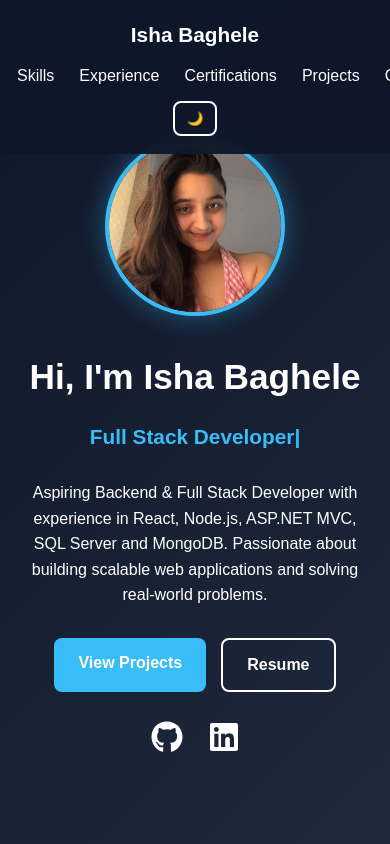
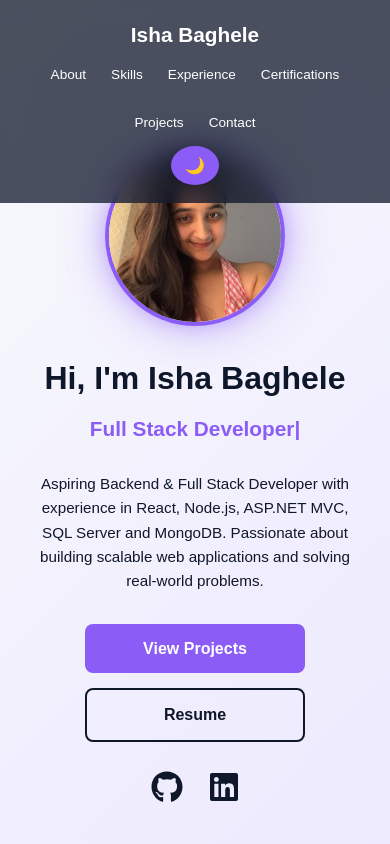
Before and after one commit to isha-1125/Isha-Portfolio, a React (Vite) app: page / in a window 390 px wide. Shown: the top 844 px of the page. Built offline with nearby package versions, Linux system fonts and the light colour scheme.

Commit message:
Portfolio UI improvements

```diff
--- a/src/App.css
+++ b/src/App.css
@@ -19,8 +19,12 @@ body {
 
 .hero {
   min-height: 100vh;
-  background: linear-gradient(135deg, #0f172a, #1e293b);
-  color: white;
+  background: linear-gradient(
+  135deg,
+  #f8fafc,
+  #ede9fe
+);
+  color: #0f172a;
   display: flex;
   justify-content: center;
   align-items: center;
@@ -31,6 +35,7 @@ body {
 
 .hero-content {
   max-width: 750px;
+  animation: fadeInUp 1s ease;
 }
 
 .hero h1 {
@@ -39,7 +44,7 @@ body {
 }
 
 .hero h2 {
-  color: #38bdf8;
+  color: #8b5cf6;
   margin-bottom: 20px;
 }
 
@@ -58,7 +63,7 @@ body {
 
 .btn {
   text-decoration: none;
-  background: #38bdf8;
+  background:#8b5cf6;
   color: white;
   padding: 12px 24px;
   border-radius: 8px;
@@ -67,12 +72,17 @@ body {
 }
 
 .btn:hover {
-  transform: translateY(-3px);
-  box-shadow: 0 6px 20px rgba(56, 189, 248, 0.3);
+ transform: translateY(-3px);
+ box-shadow: 0 6px 20px rgba(139, 92, 246, 0.3);
 }
 
 .secondary-btn {
   background: transparent;
+  color: #0f172a;
+  border: 2px solid #0f172a;
+}
+
+.dark-mode .secondary-btn {
   color: white;
   border: 2px solid white;
 }
@@ -107,8 +117,8 @@ body {
 }
 
 .skills span:hover {
-  transform: translateY(-4px);
-  box-shadow: 0 6px 16px rgba(0,0,0,0.12);
+  transform: translateY(-4px) scale(1.05);
+  box-shadow: 0 8px 20px rgba(139, 92, 246, 0.15);
 }
 
 /* PROJECTS */
@@ -120,11 +130,12 @@ body {
   border-radius: 12px;
   box-shadow: 0 5px 20px rgba(0,0,0,0.08);
   transition: 0.3s;
+  border: 1px solid rgba(139, 92, 246, 0.15);
 }
 
 .project-card:hover {
-  transform: translateY(-8px);
-  box-shadow: 0 10px 30px rgba(0,0,0,0.12);
+  transform: translateY(-10px);
+  box-shadow: 0 15px 35px rgba(139, 92, 246, 0.15);
 }
 
 .project-card h3 {
@@ -134,7 +145,7 @@ body {
 
 .project-card h4 {
   margin-top: 15px;
-  color: #38bdf8;
+  color: #8b5cf6;
 }
 
 /* CONTACT */
@@ -149,7 +160,7 @@ body {
 
 .contact a {
   text-decoration: none;
-  color: #38bdf8;
+  color: #8b5cf6;
   font-weight: 600;
 }
 
@@ -160,46 +171,95 @@ body {
 /* MOBILE */
 
 @media (max-width: 768px) {
-  .hero h1 {
-    font-size: 2.2rem;
+
+  .navbar {
+    flex-direction: column;
+    gap: 12px;
+    padding: 15px 5%;
   }
 
-  .hero h2 {
+  .logo {
+  font-size: 1.1rem;
+}
+
+.nav-links a {
+  font-size: 0.85rem;
+}
+
+  .nav-links {
+    flex-wrap: wrap;
+    justify-content: center;
+    gap: 12px;
+    font-size: 0.9rem;
+  }
+
+  .hero {
+    padding-top: 140px;
+  }
+
+  .hero h1 {
+    font-size: 2rem;
+    line-height: 1.2;
+  }
+
+  .typing-text {
     font-size: 1.3rem;
   }
 
-  .section {
-    padding: 60px 6%;
+  .hero p {
+    font-size: 0.95rem;
+    padding: 0 10px;
   }
 
-  .navbar {
-  flex-direction: column;
-  gap: 12px;
+  .profile-img {
+    width: 130px;
+    height: 130px;
+  }
+
+  .hero-buttons {
+    flex-direction: column;
+    align-items: center;
+  }
+
+  .btn {
+    width: 220px;
+    text-align: center;
+  }
+
+  .section {
+    padding: 60px 5%;
+  }
+
+  .project-buttons {
+    flex-direction: column;
+  }
+
+  .project-btn {
+    text-align: center;
+  }
+
+  .contact-form {
+    width: 100%;
+  }
 }
-
-.nav-links {
-  gap: 15px;
-}
-.profile-img {
-  width: 140px;
-  height: 140px;
-}
-
-}
-
 /* NAVBAR */
 
 .navbar {
   position: fixed;
   top: 0;
   width: 100%;
-  background: rgba(15, 23, 42, 0.95);
-  backdrop-filter: blur(8px);
+  background: rgba(15, 23, 42, 0.75);
+  backdrop-filter: blur(12px);
   display: flex;
   justify-content: space-between;
   align-items: center;
   padding: 18px 8%;
   z-index: 1000;
+}
+
+.nav-right {
+  display: flex;
+  align-items: center;
 }
 
 .logo {
@@ -222,7 +282,7 @@ body {
 }
 
 .nav-links a:hover {
-  color: #38bdf8;
+  color: #8b5cf6;
   transform: translateY(-2px);
 }
 
@@ -231,9 +291,12 @@ body {
   height: 180px;
   border-radius: 50%;
   object-fit: cover;
-  border: 4px solid #38bdf8;
+  border: 4px solid #8b5cf6;
   margin-bottom: 25px;
-  box-shadow: 0 0 25px rgba(56, 189, 248, 0.4);
+  box-shadow:
+0 0 20px rgba(139,92,246,.35),
+0 0 40px rgba(139,92,246,.25),
+0 0 60px rgba(139,92,246,.15);
    transition: all 0.4s ease;
 }
 
@@ -251,7 +314,7 @@ body {
 
 .project-btn {
   text-decoration: none;
-  background: #38bdf8;
+  background: #8b5cf6;
   color: white;
   padding: 10px 18px;
   border-radius: 8px;
@@ -261,7 +324,7 @@ body {
 
 .project-btn:hover {
   transform: translateY(-3px);
-  box-shadow: 0 4px 12px rgba(56, 189, 248, 0.3);
+ box-shadow: 0 4px 12px rgba(139, 92, 246, 0.3);
 }
 
 .footer {
@@ -308,30 +371,34 @@ body {
 }
 
 .social-icons a {
-  color: white;
+  color: #0f172a;
   font-size: 2rem;
   transition: 0.3s;
 }
 
 .social-icons a:hover {
-  color: #38bdf8;
+  color: #8b5cf6;
   transform: translateY(-4px) scale(1.1);
 }
 
+.dark-mode .social-icons a {
+  color: white;
+}
 /* THEME TOGGLE */
 
 .theme-btn {
-  background: transparent;
-  border: 2px solid white;
+  background: #8b5cf6;
+  border: none;
   color: white;
-  padding: 8px 12px;
-  border-radius: 8px;
+  padding: 10px 14px;
+  border-radius: 50%;
   cursor: pointer;
-  transition: 0.3s;
+  font-size: 1rem;
+  transition: all 0.3s ease;
 }
 
 .theme-btn:hover {
-  transform: scale(1.05);
+  transform: rotate(20deg) scale(1.1);
 }
 
 .dark-mode {
@@ -353,15 +420,48 @@ body {
 .dark-mode .section h2,
 .dark-mode .skills-category h3,
 .dark-mode .project-card h3 {
-  color: #38bdf8;
+  color: #8b5cf6;
 }
 
 .dark-mode .footer {
   background: #020617;
 }
+.dark-mode .contact {
+  color: white;
+}
+
+.dark-mode .form-note {
+  color: #cbd5e1;
+}
+
+.dark-mode .project-card h4 {
+  color: #8b5cf6;
+}
+
+.dark-mode .contact a {
+  color: #8b5cf6;
+}
+
+.dark-mode .hero {
+  background: linear-gradient(
+    135deg,
+    #0f172a,
+    #312e81
+  );
+  color: white;
+}
+
+.dark-mode .navbar {
+  background: rgba(15, 23, 42, 0.95);
+}
+
+.dark-mode .logo,
+.dark-mode .nav-links a {
+  color: white;
+}
 
 .typing-text {
-  color: #38bdf8;
+  color: #8b5cf6;
   margin-bottom: 20px;
   min-height: 40px;
   font-weight: 600;
@@ -386,7 +486,7 @@ body {
 
 .contact-form input:focus,
 .contact-form textarea:focus {
-  border-color: #38bdf8;
+  border-color: #8b5cf6;
 }
 
 .contact-form button {
@@ -407,8 +507,8 @@ body {
 
 .dark-mode .contact-form input:focus,
 .dark-mode .contact-form textarea:focus {
-  border-color: #38bdf8;
-  box-shadow: 0 0 10px rgba(56, 189, 248, 0.3);
+  border-color: #8b5cf6;
+ box-shadow: 0 0 10px rgba(139, 92, 246, 0.3);
 }
 
 .form-note {
@@ -417,3 +517,14 @@ body {
   margin-top: 15px;
   font-size: 0.9rem;
 }
+
+@keyframes fadeInUp {
+  from {
+    opacity: 0;
+    transform: translateY(25px);
+  }
+  to {
+    opacity: 1;
+    transform: translateY(0);
+  }
+}
--- a/src/App.jsx
+++ b/src/App.jsx
@@ -295,6 +295,11 @@ function App() {
   action="https://api.web3forms.com/submit"
   method="POST"
   className="contact-form"
+  onSubmit={(e) => {
+  setTimeout(() => {
+    e.target.reset();
+  }, 1000);
+}}
 >
   <input
     type="hidden"
```
